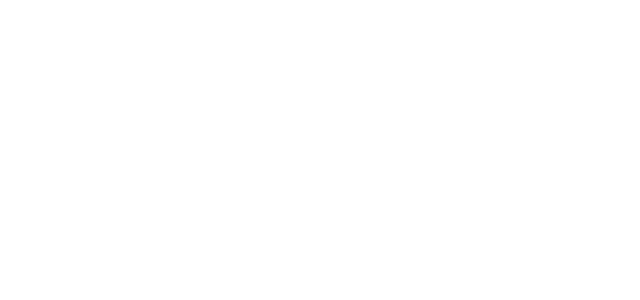
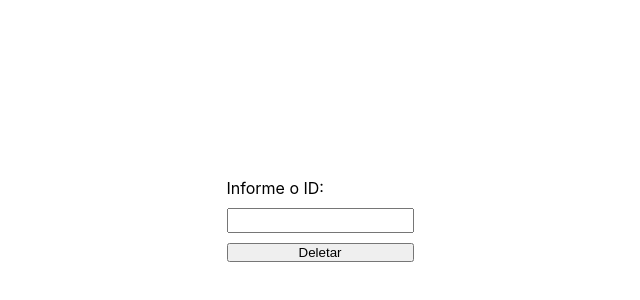
Before and after one commit to estefaneluz/react-hook-form, a React (Create React App) app in the folder classe-01/: page /deletar in a window 1280 px wide. Shown: the part 180-480 px from the top of the page, without its empty margins (320-960 px from the left). Built offline with nearby package versions, Linux system fonts and the light colour scheme.

Commit message:
pagina deletar criada

```diff
--- a/classe-01/src/Routes.js
+++ b/classe-01/src/Routes.js
@@ -2,6 +2,7 @@
 import { Switch, Route } from 'react-router-dom'
 import Cadastro from './pages/cadastro'
 import Pesquisar from './pages/pesquisar'
+import Deletar from './pages/deletar'
 
 export default function Routes() {
     return (
@@ -11,6 +12,8 @@
             <Route path="/cadastro" component={Cadastro}/>
 
             <Route path="/pesquisar" component={Pesquisar}/>
+
+            <Route path="/deletar" component={Deletar}/>
         </Switch>
     );
 }
--- /dev/null
+++ b/classe-01/src/pages/deletar/index.js
@@ -0,0 +1,28 @@
+import React from 'react'
+import { useForm } from 'react-hook-form'
+import Input from '../../components/Input'
+
+const Page = () => {
+    const {register, formState: errors, handleSubmit} = useForm();
+
+    function onSubmit({id}){
+        fetch(`https://jsonplaceholder.typicode.com/posts/${id}`, {
+          method: "DELETE",
+        }).then(() => console.log('Postagem deletada.'));
+    }
+
+    return(
+        <form onSubmit={handleSubmit(onSubmit)}>
+          <Input
+            label="Informe o ID:"
+            id="id"
+            type="number"
+            {...register('id', { required: true, valueAsNumber: true })}
+          />
+          {errors.id?.type === 'required' && <span>É preciso informar o ID.</span>}
+          <button>Deletar</button>
+        </form>
+    );
+}
+
+export default Page;
```
